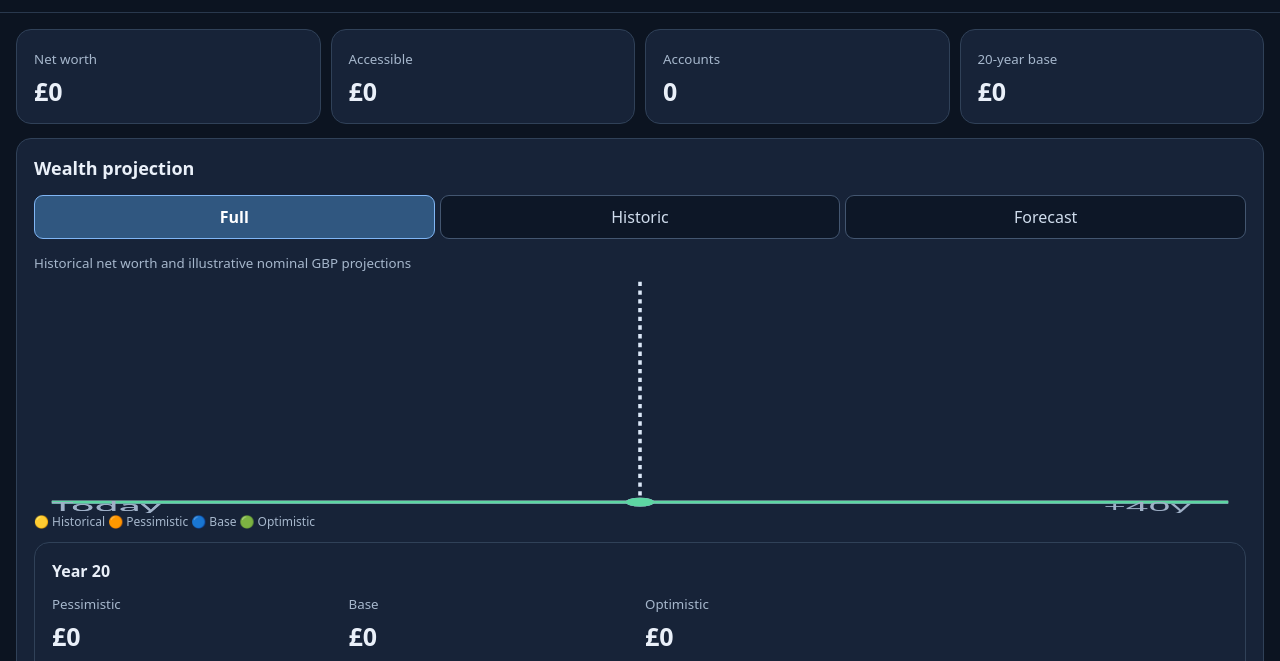
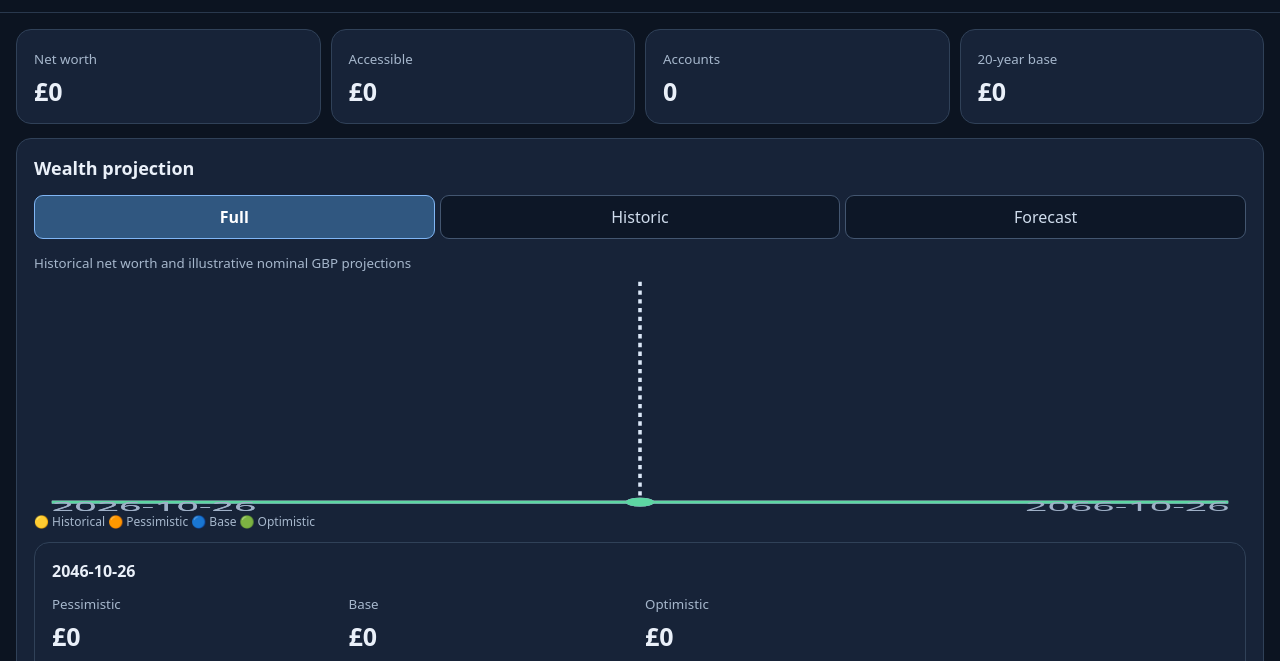
Before and after one commit to LesRosBif/WealthBrain, a website: page index.html in a window 1280 px wide. Shown: the part 83-744 px from the top of the page. Drawn offline with Linux system fonts and the light colour scheme.

Commit message:
Build 26: label wealth chart with calendar dates instead of relative years

```diff
--- a/app.js
+++ b/app.js
@@ -138,10 +138,10 @@ function draw(series){
  (mode==='historic'?'':series.map((s,i)=>'<polyline fill="none" stroke="'+colors[i]+'" stroke-width="2.5" points="'+s.map((p,j)=>xFuture(j).toFixed(1)+','+y(p.net).toFixed(1)).join(' ')+'"/>').join(''))+
  (markerX===null?'':'<line x1="'+markerX+'" x2="'+markerX+'" y1="8" y2="210" stroke="#dce8f8" stroke-dasharray="4 4"/>')+
  (past?'<circle cx="'+markerX+'" cy="'+y(past.net)+'" r="5" fill="#e9e3b1"/>':mode==='historic'?'':series.map((s,i)=>'<circle cx="'+markerX+'" cy="'+y(s[selectedProjectionYear].net)+'" r="4" fill="'+colors[i]+'"/>').join(''))+
- '<text x="5" y="218" fill="#9fb0c7" font-size="11">'+(mode==='forecast'?'Today':history.length?first.slice(0,4):'Today')+'</text>'+
- (mode==='full'?'<text x="'+Math.max(5,xDate(now)-15)+'" y="218" fill="#9fb0c7" font-size="11">Today</text>':'')+
- (mode==='historic'?'':'<text x="300" y="218" fill="#9fb0c7" font-size="11">+40y</text>');
- $('projectionYear').textContent=past?'Historical · '+past.date:mode==='historic'?'Historical net worth':(selectedProjectionYear===0?'Today':'Year '+selectedProjectionYear);
+ '<text x="5" y="218" fill="#9fb0c7" font-size="11">'+(mode==='forecast'?now:history.length?first:now)+'</text>'+
+ (mode==='full'?'<text x="'+Math.max(5,xDate(now)-15)+'" y="218" fill="#9fb0c7" font-size="11">'+now+'</text>':'')+
+ (mode==='historic'?'':'<text x="278" y="218" fill="#9fb0c7" font-size="11">'+monthDate(now,480)+'</text>');
+ $('projectionYear').textContent=past?'Historical · '+past.date:mode==='historic'?'Historical net worth':(selectedProjectionYear===0?now:monthDate(now,selectedProjectionYear*12));
  for(let n=0;n<3;n++)$('projectionValue'+n).textContent=past?(n===1?money(past.net):'—'):mode==='historic'?'—':money(series[n][selectedProjectionYear].net);
  $('projectionYearSlider').value=selectedProjectionYear;
  $('historyCoverage').textContent=past?past.covered+' of '+past.total+' household accounts valued by this date. Earlier accounts without observations are excluded.':mode==='forecast'?'Forecast only · illustrative nominal GBP.':history.length?'Historical values carry forward from each account’s latest recorded observation; coverage gaps may cause jumps.':'No historical valuations recorded yet.';
--- a/sw.js
+++ b/sw.js
@@ -1,4 +1,4 @@
-const CACHE='wealth-os-mobile-v25';
+const CACHE='wealth-os-mobile-v26';
 const ASSETS=['./','./index.html','./app.js','./manifest.webmanifest','./icon.png'];
 self.addEventListener('install',event=>{
  event.waitUntil(caches.open(CACHE).then(cache=>cache.addAll(ASSETS)).then(()=>self.skipWaiting()));
```
Also changed, not shown: index.html (+1 -1 lines).
